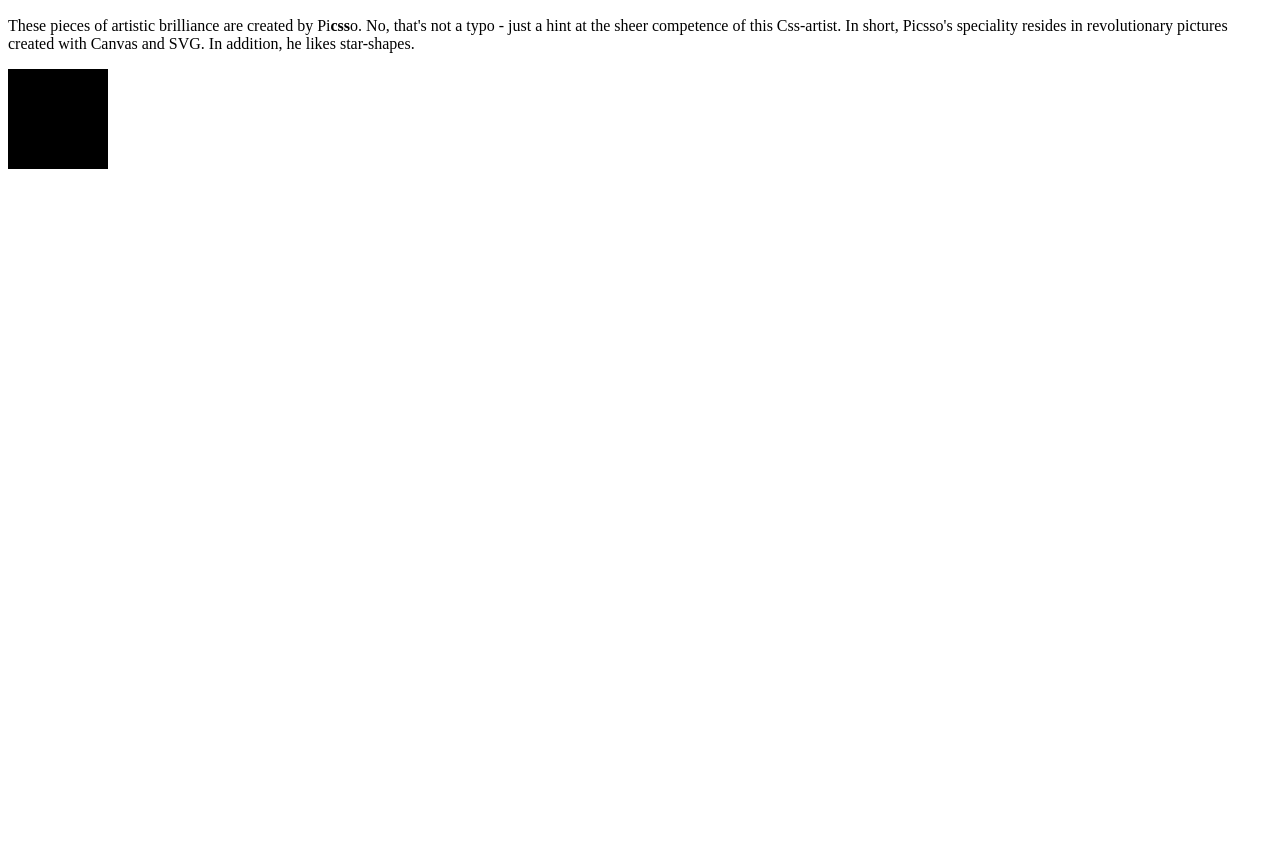
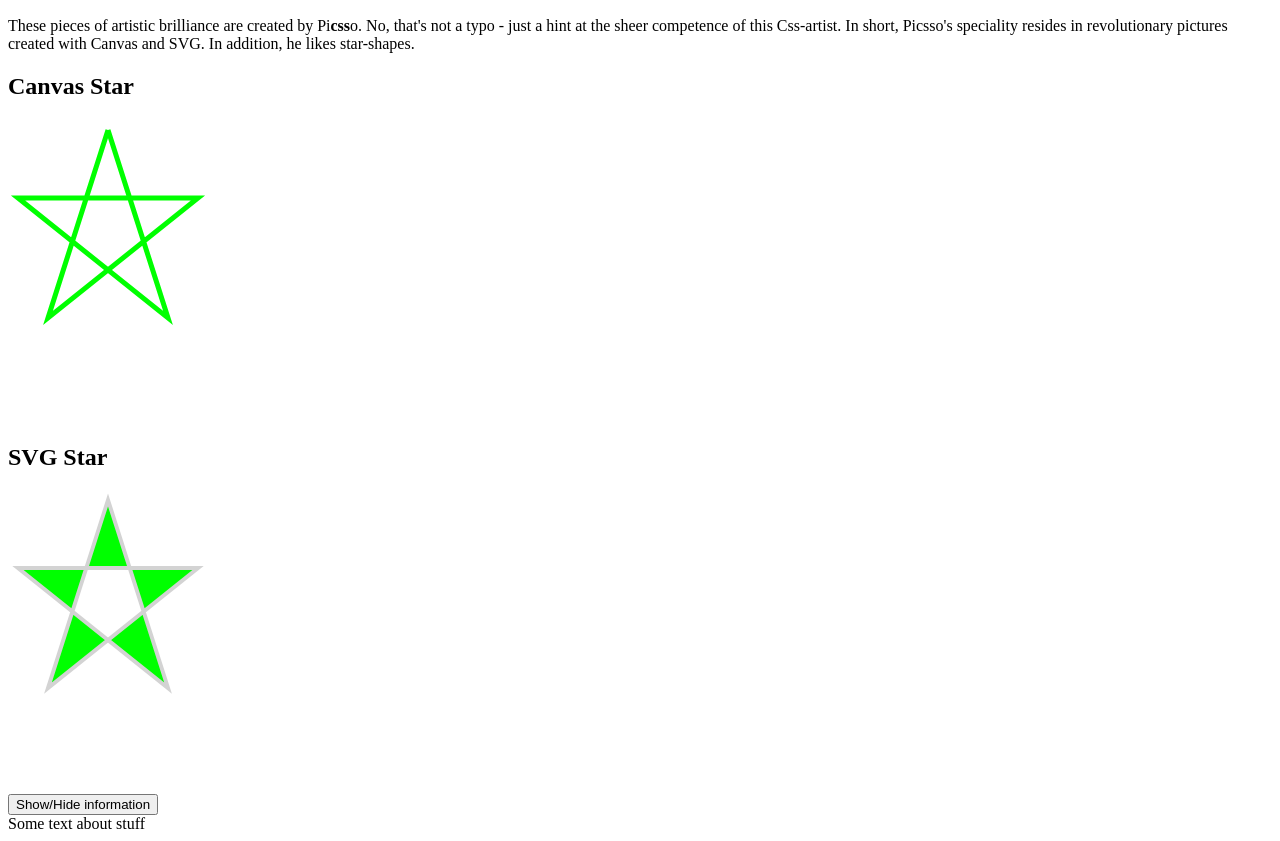
Before and after one commit to KristofferNyvoll/ntnu, a plain HTML site: page IT2810_WebDev/Assignment1/index.html in a window 1280 px wide. Shown: the part 50-891 px from the top of the page. Before the commit the page ends 800 px from the top, so only its background shows below. Drawn offline with nearby package versions, Linux system fonts and the light colour scheme.

Commit message:
add all neccessary content

```diff
--- a/IT2810_WebDev/Assignment1/index.html
+++ b/IT2810_WebDev/Assignment1/index.html
@@ -4,7 +4,6 @@
   <head>
     <title>My Abstract Art</title>
     <meta charset="utf-8" />
-
     <link rel="stylesheet" type="text/css" href="./style.css" />
   </head>
 
@@ -23,14 +22,21 @@
     </section>
     <section id="art">
       <div id="canvas">
-        <canvas id="myCanvas" width="500" height="500"> </canvas>
+        <h2>Canvas Star</h2>
+        <canvas id="myCanvas" width="300" height="300"> </canvas>
       </div>
 
       <div id="svg">
-        <svg id="mySVG"></svg>
+        <h2>SVG Star</h2>
+        <svg id="svg" height="300" width="300">
+          <polygon points="100,10 40,198 190,78 10,78 160,198" />
+        </svg>
       </div>
     </section>
+
+    <button>Show/Hide information</button>
+    <div id="contentDiv">Some text about stuff</div>
   </body>
+  <script src="https://ajax.googleapis.com/ajax/libs/jquery/1/jquery.min.js"></script>
   <script src="index.js"></script>
-  <script src="https://ajax.googleapis.com/ajax/libs/jquery/1/jquery.min.js"></script>
 </html>
--- a/IT2810_WebDev/Assignment1/index.js
+++ b/IT2810_WebDev/Assignment1/index.js
@@ -1,4 +1,33 @@
-var canvas = document.getElementById("myCanvas");
-var ctx = canvas.getContext("2d");
+$(document).ready(function () {
+  var canvas = document.getElementById("myCanvas");
+  if (canvas.getContext) {
+    var ctx = canvas.getContext("2d");
+    function draw(fillColor) {
+      ctx.clearRect(0, 0, canvas.width, canvas.height);
+      ctx.beginPath();
+      ctx.lineWidth = 5;
+      ctx.strokeStyle = fillColor;
+      ctx.moveTo(100, 10);
+      ctx.lineTo(40, 198);
+      ctx.lineTo(190, 78);
+      ctx.lineTo(10, 78);
+      ctx.lineTo(160, 198);
+      ctx.lineTo(100, 10);
+      ctx.stroke();
+    }
+  }
+  draw("lime");
 
-ctx.fillRect(0, 0, 100, 100);
+  $("#myCanvas").hover(
+    () => {
+      draw("red");
+    },
+    () => {
+      draw("lime");
+    }
+  );
+
+  $("button").click(() => {
+    $("#contentDiv").toggle();
+  });
+});
--- a/IT2810_WebDev/Assignment1/style.css
+++ b/IT2810_WebDev/Assignment1/style.css
@@ -0,0 +1,10 @@
+svg {
+  fill: lime;
+  stroke: lightgrey;
+  stroke-width: 4;
+  fill-rule: evenodd;
+}
+
+polygon:hover {
+  fill: red;
+}
```
Also changed, not shown: 1 other file.
